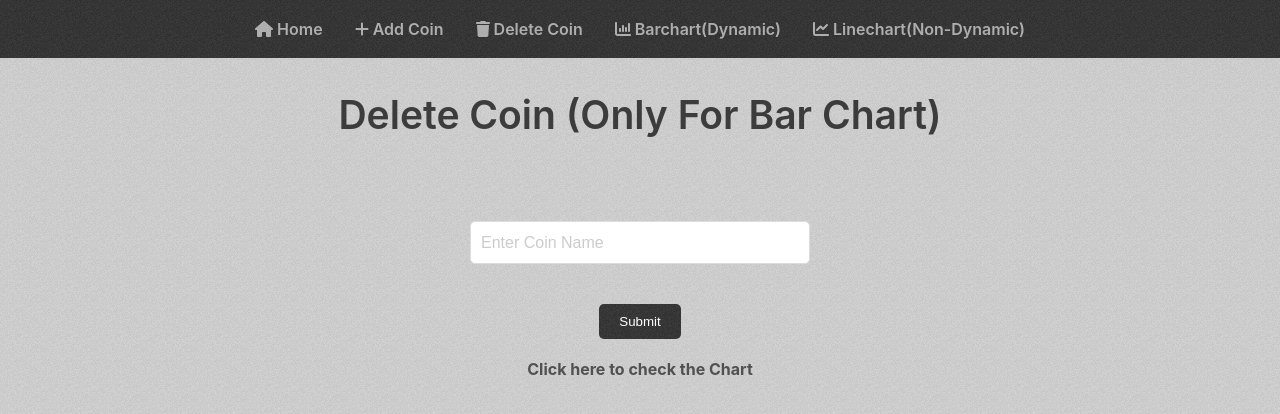
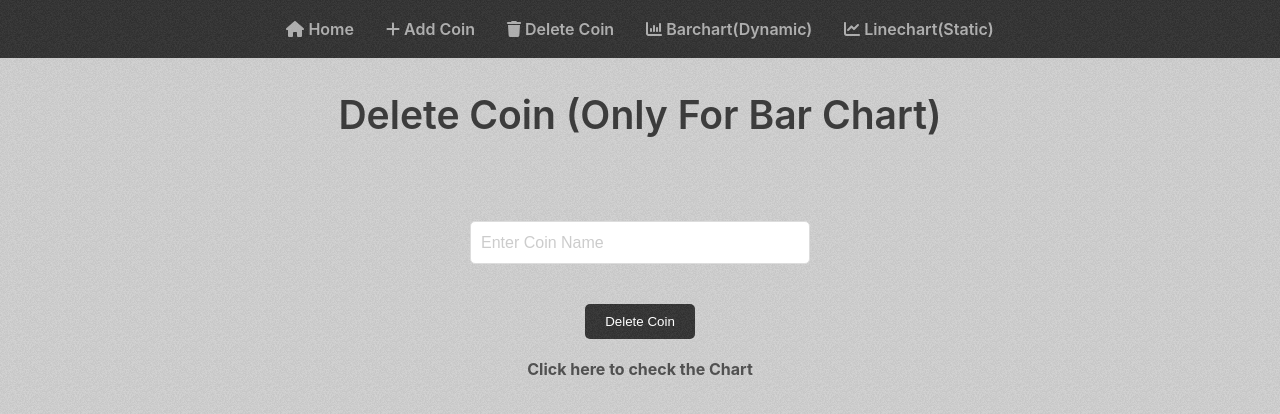
Before and after one commit to Sidc29/Dynamic-Charts-React, a React (Create React App) app: page /delete in a window 1280 px wide. Shown: the top 414 px of the page. Built offline with nearby package versions, Linux system fonts and the light colour scheme.

Commit message:
change button text

```diff
--- a/src/components/Navbar.jsx
+++ b/src/components/Navbar.jsx
@@ -33,7 +33,7 @@ const Navbar = () => {
       </Link>
       <Link to="/linechart">
         <span className="nav-item">
-          <FontAwesomeIcon icon={faChartLine} /> Linechart(Non-Dynamic)
+          <FontAwesomeIcon icon={faChartLine} /> Linechart(Static)
         </span>
       </Link>
     </nav>
--- a/src/pages/AddCoinData.jsx
+++ b/src/pages/AddCoinData.jsx
@@ -77,7 +77,7 @@ const Update = () => {
             value={data.coinPrice}
             placeholder="Enter ATH Price"
           />
-          <button type="submit">Submit</button>
+          <button type="submit">Add Coin</button>
           <Link to="/barchart">
             <p style={{ color: "#1d1d1d", fontWeight: "bold", opacity: 0.7 }}>
               Click here to check the Chart
--- a/src/pages/DeleteCoin.jsx
+++ b/src/pages/DeleteCoin.jsx
@@ -85,7 +85,7 @@ const Delete = () => {
               No coin with name {coinName} found
             </div>
           )}
-          <button type="submit">Submit</button>
+          <button type="submit">Delete Coin</button>
           <Link to="/barchart">
             <p style={{ color: "#1d1d1d", fontWeight: "bold", opacity: 0.7 }}>
               Click here to check the Chart
--- a/src/pages/LineChartPage.jsx
+++ b/src/pages/LineChartPage.jsx
@@ -7,7 +7,7 @@ const LineChartPage = () => {
     <>
       <Navbar />
       <section className="section">
-        <h2>Line Chart using Non-Dynamic Data</h2>
+        <h2>Line Chart using Static Data</h2>
         <LineChart />
       </section>
       <Footer></Footer>
```
